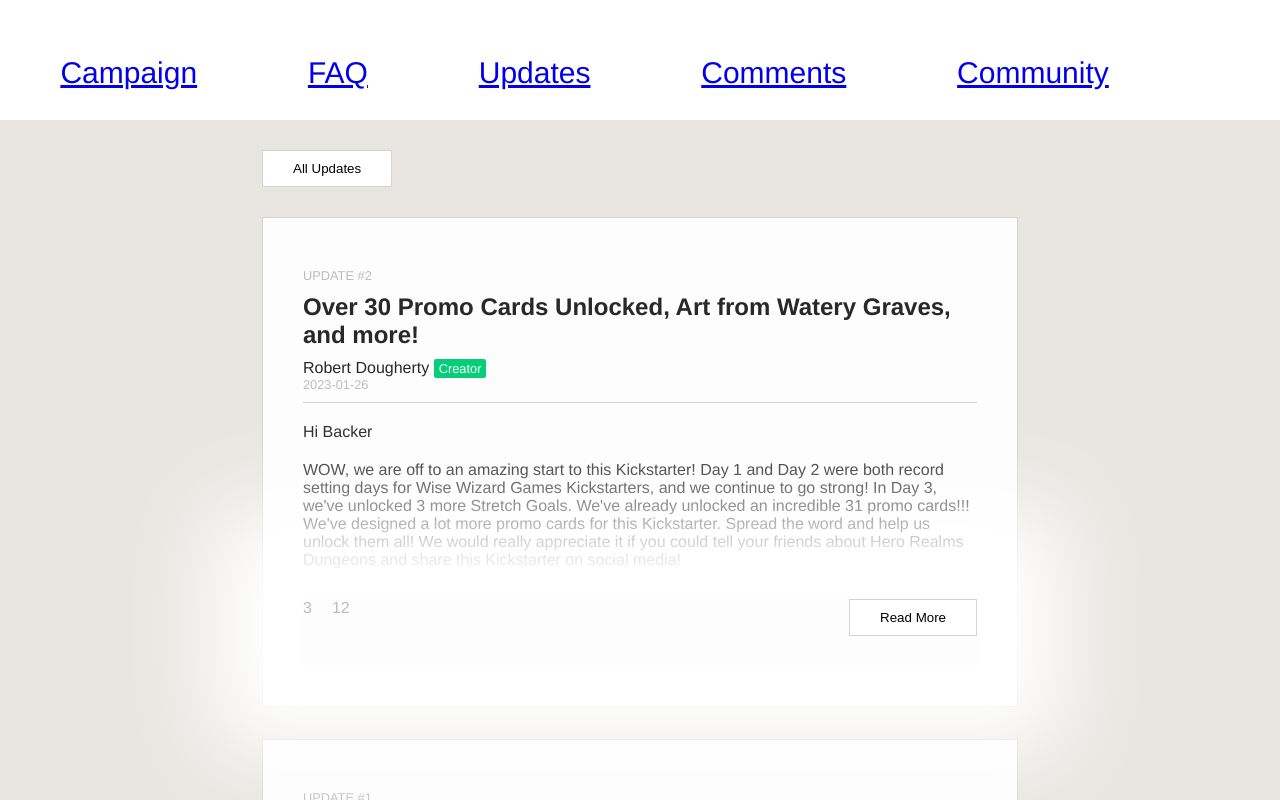
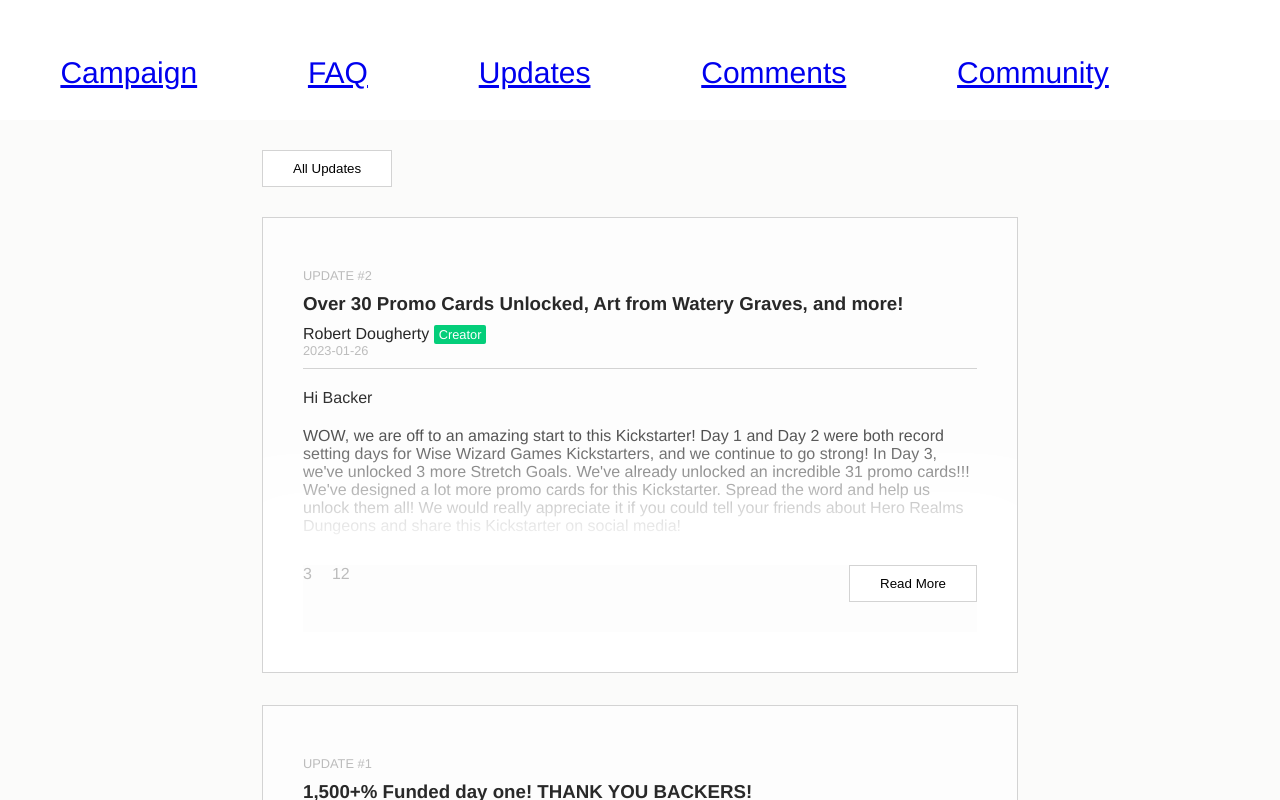
Before and after one commit to Meka827/capstone-kickstarter, a React (Vite) app: page /updates in a window 1280 px wide. Shown: the part 680-1480 px from the top of the page. Built offline with nearby package versions, Linux system fonts and the light colour scheme; no server answers.

Commit message:
small changes

```diff
--- a/client/Components/Update.jsx
+++ b/client/Components/Update.jsx
@@ -3,6 +3,7 @@
 const Update = ({ update }) => {
   return (
 <>
+<section className="update-section">
             <div className ="update-card">
             <p className = "update-number">{update.update_number}</p>
             <h1 className = "summary">{update.summary}</h1>
@@ -12,7 +13,7 @@
                         <p className = "date">{update.date}</p>
                     </div>
                     <p className="greeting">{update.greeting}</p>
-                    <p>{update.paragraph}</p>
+                    <p className="p1">{update.paragraph}</p>
                     {/* <img></img> */}
                     <p>{update.paragraph_2}</p>
                     <footer className ="card-footer">
@@ -26,6 +27,7 @@
                     </footer>
                 </div>
                 </div>
+                </section>
 
 </>
   );
--- a/client/style.css
+++ b/client/style.css
@@ -2,7 +2,7 @@
     --accent-color:#02885b;
     --text-color:#363535;
     --main-font:'Lato', sans-serif;
-    --background-color:#edeceb;
+    --background-color:#fbfbfa;
     --update-card-background:#fdfdfd;
     --span-color:#04ce7a;
     --accent-text-color:#bcbcbc;
@@ -302,18 +302,25 @@
 }
 
 .update-container {
-  margin: 0 auto;
-  padding: 30px;
-  max-width: 816px;
+margin: 0 auto;
+padding: 30px;
+max-width: 816px;
 }
 
 .update-card:hover{
     border:1px solid #000;
-    transition:0.8s ease-in-out
+    transition:0.8s ease-in-out;
+    overflow:hidden;
 }
 
 .update-section{
-    background-color:#e8e6e1;
+    background-color:var(--background-color);
+}
+
+.p1:hover{
+    padding-bottom:30px;
+    transition:0.2s ease-in-out;
+    cursor:pointer;
 }
 
 .update-card{
@@ -321,6 +328,7 @@
     border:1px solid lightgrey;
     padding:40px;
     margin-bottom:2rem;
+    overflow:hidden;
 }
 
 .update-number {
```
